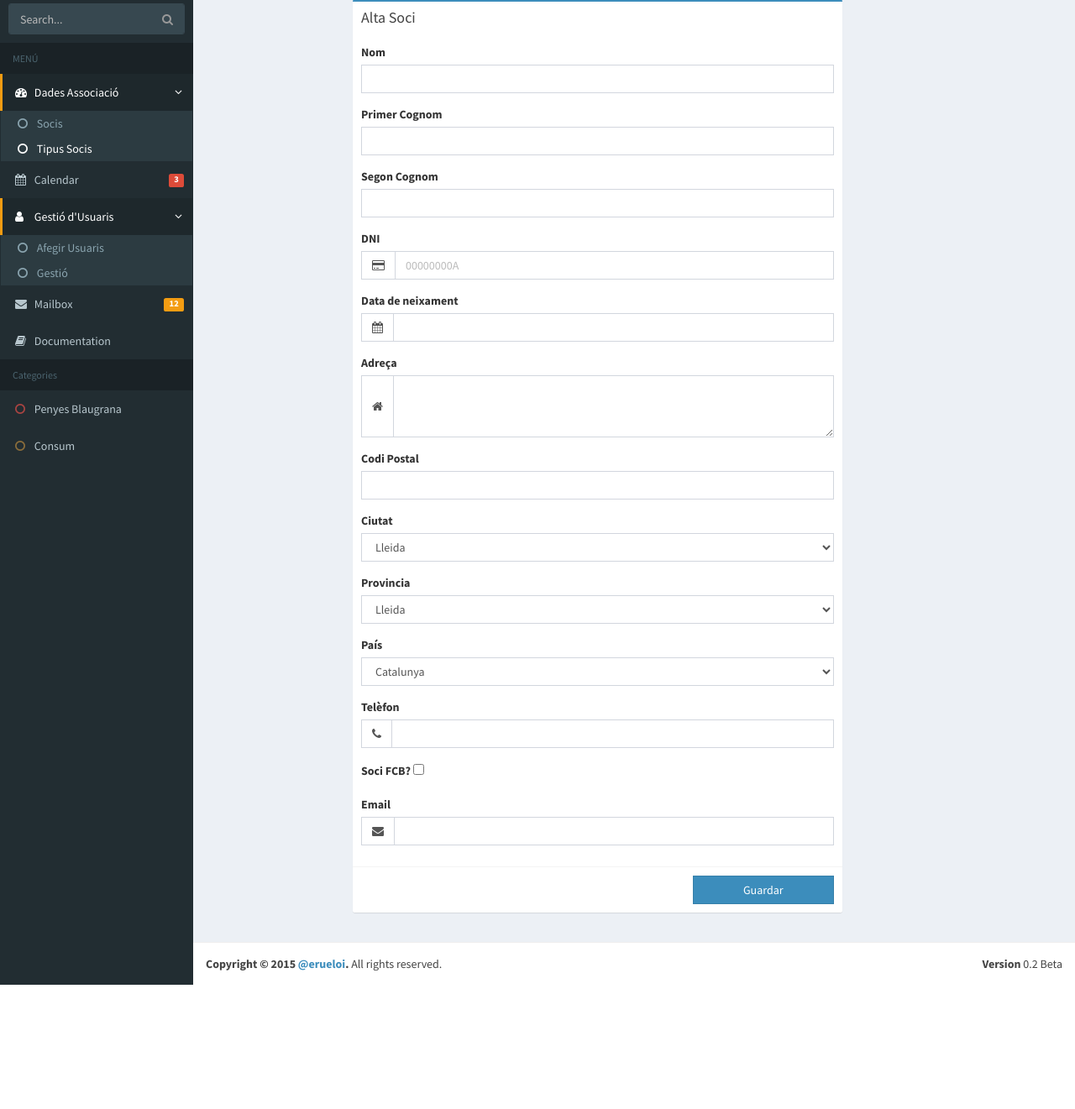
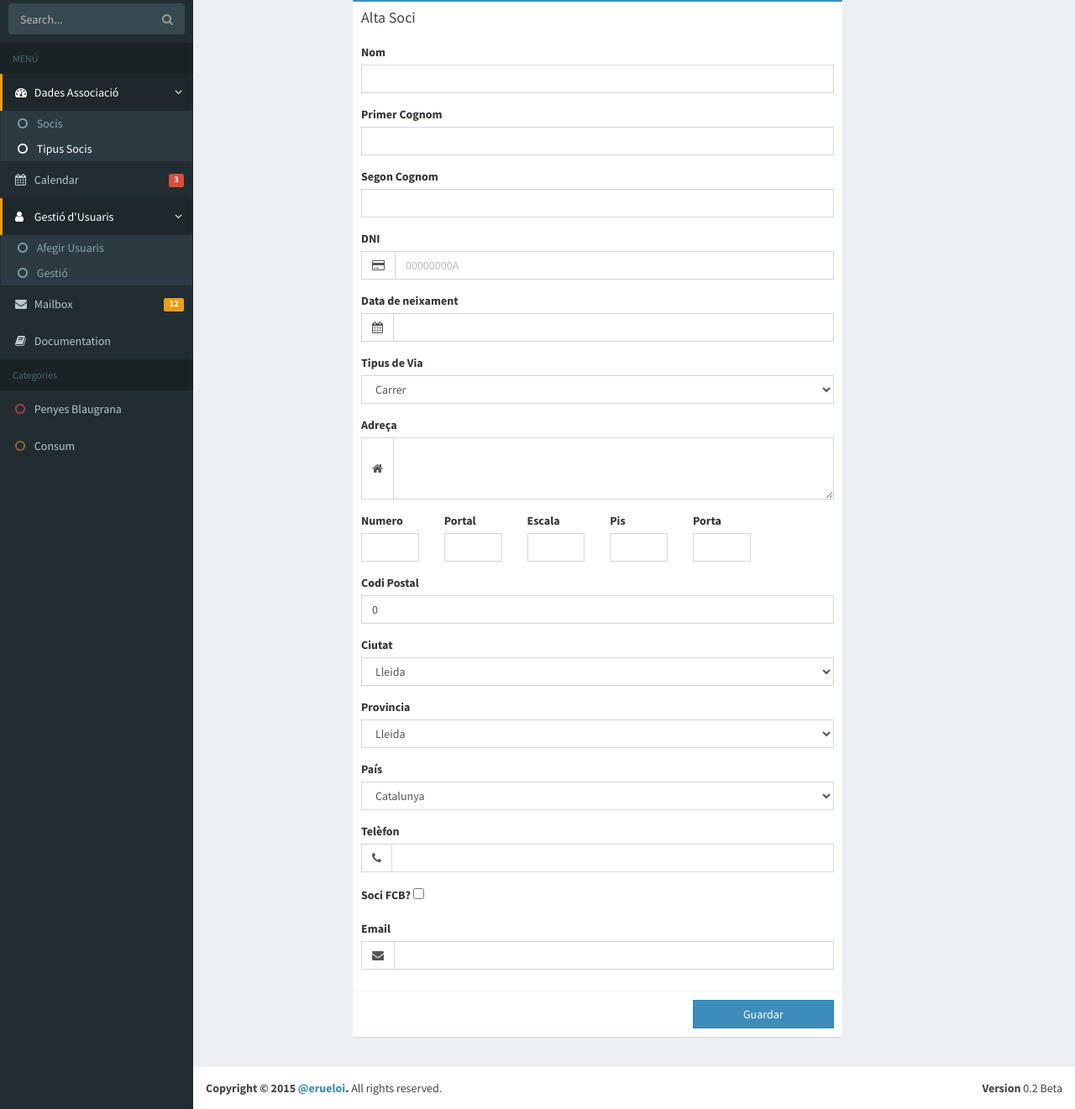
Before and after one commit to erueloi/Assocr, a Django app: page /assocr/association/1/uf/1/add_member/ in a window 1280 px wide. Shown: the part 123-1444 px from the top of the page at 84% size. Before the commit the page ends 1296 px from the top, so only its background shows below. Run offline with Django 3.2, Linux system fonts and the light colour scheme; the visitor is signed in with stand-in values (Sample User, id 1); data that the repository does not hold is empty; some libraries are stand-ins or nearby versions.

Commit message:
Add address: number, door, floor, ...

```diff
--- a/assocr/forms.py
+++ b/assocr/forms.py
@@ -66,13 +66,22 @@ class MemberForm(forms.ModelForm):
                ('Anglaterra', 'Anglaterra'),
                ('Escocia', 'Escocia'),
                )
+    TYPEADRESSCHOICES = (
+               ('Carrer', 'Carrer'),
+               ('Avinguda', 'Avinguda'),
+               )
     name = forms.CharField(max_length=128, help_text="Escrigui el seu Nom")
     firstsurname = forms.CharField(max_length=128)
     secondsurname = forms.CharField(max_length=128)
     dni = forms.CharField(max_length=9)
     birthdaydate = forms.DateField(widget=forms.widgets.DateInput(format="%d/%m/%Y"))
+    typeadress = forms.ChoiceField(choices=TYPEADRESSCHOICES, widget=forms.Select)
     adress = forms.CharField(widget=forms.Textarea)
-    postalcode = forms.IntegerField(max_value=99999)
+    number = forms.IntegerField(max_value=99999)
+    portal = forms.IntegerField(max_value=99999,required=False)
+    ladder = forms.IntegerField(max_value=99999,required=False)
+    floor = forms.IntegerField(max_value=99999,required=False)
+    door = forms.IntegerField(max_value=99999,required=False)
     city = forms.ChoiceField(choices=CITYCHOICES, widget=forms.Select)
     province = forms.ChoiceField(choices=PROVINCECHOICES, widget=forms.Select)
     country = forms.ChoiceField(choices=COUNTRYCHOICES, widget=forms.Select)
@@ -83,4 +92,4 @@ class MemberForm(forms.ModelForm):
     class Meta:
         # Provide an association between the ModelForm and a model
         model = Member
-        fields = ('name', 'firstsurname', 'secondsurname', 'dni', 'birthdaydate', 'adress', 'postalcode', 'city', 'province', 'country', 'telephone', 'fcbmember', 'email')
+        fields = ('name', 'firstsurname', 'secondsurname', 'dni', 'birthdaydate', 'typeadress', 'adress', 'number', 'portal', 'ladder', 'floor', 'door', 'postalcode', 'city', 'province', 'country', 'telephone', 'fcbmember', 'email')
--- a/assocr/models.py
+++ b/assocr/models.py
@@ -34,7 +34,13 @@ class Member(models.Model):
     secondsurname = models.CharField(max_length=128)
     dni = models.CharField(max_length=9, blank=True)
     birthdaydate = models.DateField()
+    typeadress = models.CharField(max_length=128, blank=True, default='')
     adress = models.CharField(max_length=256, blank=True)
+    number = models.IntegerField(default=0, blank=True)
+    portal = models.IntegerField(default=0, blank=True)
+    ladder = models.IntegerField(default=0, blank=True)
+    floor = models.IntegerField(default=0, blank=True)
+    door = models.IntegerField(default=0, blank=True)
     postalcode = models.IntegerField(default=0, null=True)
     city = models.CharField(max_length=128, blank=True)
     province = models.CharField(max_length=128, blank=True)
--- a/templates/add_member.html
+++ b/templates/add_member.html
@@ -91,6 +91,12 @@
 	                    {{ form.birthdaydate|add_class:"form-control"|attr:"data-inputmask:'alias': 'dd/mm/yyyy'"|attr:"data-mask" }}
                   		</div>
                     </div>
+                     <!-- select -->
+                    <div class="form-group" {% if form.typeadress.errors %}has-error{% endif %}>
+                      <label for="form.typeadress.id_for_label">Tipus de Via</label></br>
+                      {% if form.typeadress.errors %}<label class="control-label" for="form.typeadress.id_for_label"><i class="fa fa-times-circle-o"></i> {{ form.typeadress.errors|striptags }}</label>{% endif %}
+                      {{ form.typeadress|add_class:"form-control" }}
+                    </div>
                     <div class="form-group {% if form.adress.errors %}has-error{% endif %}">
                       <label for="form.adress.id_for_label">Adreça</label></br>
                       {% if form.adress.errors %}<label class="control-label" for="form.adress.id_for_label"><i class="fa fa-times-circle-o"></i> {{ form.adress.errors|striptags }}</label>{% endif %}
@@ -99,6 +105,43 @@
 	                    {{ form.adress|add_class:"form-control"|attr:"rows:3" }}
                   	  </div>
                     </div>
+                     <div class="row">
+			          	<div class="col-md-2">
+			          		 <div class="form-group {% if form.number.errors %}has-error{% endif %}">
+		                      <label for="form.number.id_for_label">Numero</label></br>
+		                      {% if form.number.errors %}<label class="control-label" for="form.number.id_for_label"><i class="fa fa-times-circle-o"></i> {{ form.number.errors|striptags }}</label>{% endif %}
+		                      {{ form.number|add_class:"form-control" }}
+		                     </div>
+			          	</div>
+			            <div class="col-md-2">
+			          		 <div class="form-group {% if form.portal.errors %}has-error{% endif %}">
+		                      <label for="form.portal.id_for_label">Portal</label></br>
+		                      {% if form.portal.errors %}<label class="control-label" for="form.portal.id_for_label"><i class="fa fa-times-circle-o"></i> {{ form.portal.errors|striptags }}</label>{% endif %}
+		                      {{ form.portal|add_class:"form-control" }}
+		                     </div>
+			          	</div>
+			          	<div class="col-md-2">
+			          		 <div class="form-group {% if form.ladder.errors %}has-error{% endif %}">
+		                      <label for="form.ladder.id_for_label">Escala</label></br>
+		                      {% if form.ladder.errors %}<label class="control-label" for="form.ladder.id_for_label"><i class="fa fa-times-circle-o"></i> {{ form.ladder.errors|striptags }}</label>{% endif %}
+		                      {{ form.ladder|add_class:"form-control" }}
+		                     </div>
+			          	</div>
+			          	<div class="col-md-2">
+			          		 <div class="form-group {% if form.floor.errors %}has-error{% endif %}">
+		                      <label for="form.floor.id_for_label">Pis</label></br>
+		                      {% if form.floor.errors %}<label class="control-label" for="form.floor.id_for_label"><i class="fa fa-times-circle-o"></i> {{ form.floor.errors|striptags }}</label>{% endif %}
+		                      {{ form.floor|add_class:"form-control" }}
+		                     </div>
+			          	</div>
+			          	<div class="col-md-2">
+			          		 <div class="form-group {% if form.door.errors %}has-error{% endif %}">
+		                      <label for="form.door.id_for_label">Porta</label></br>
+		                      {% if form.door.errors %}<label class="control-label" for="form.door.id_for_label"><i class="fa fa-times-circle-o"></i> {{ form.door.errors|striptags }}</label>{% endif %}
+		                      {{ form.door|add_class:"form-control" }}
+		                     </div>
+			          	</div>
+            		</div>
                     <div class="form-group {% if form.postalcode.errors %}has-error{% endif %}">
                       <label for="form.postalcode.id_for_label">Codi Postal</label></br>
                       {% if form.postalcode.errors %}<label class="control-label" for="form.postalcode.id_for_label"><i class="fa fa-times-circle-o"></i> {{ form.postalcode.errors|striptags }}</label>{% endif %}
```
Also changed, not shown: assocr/migrations/0023_auto_20150310_2008.py (added), 4 other files.
